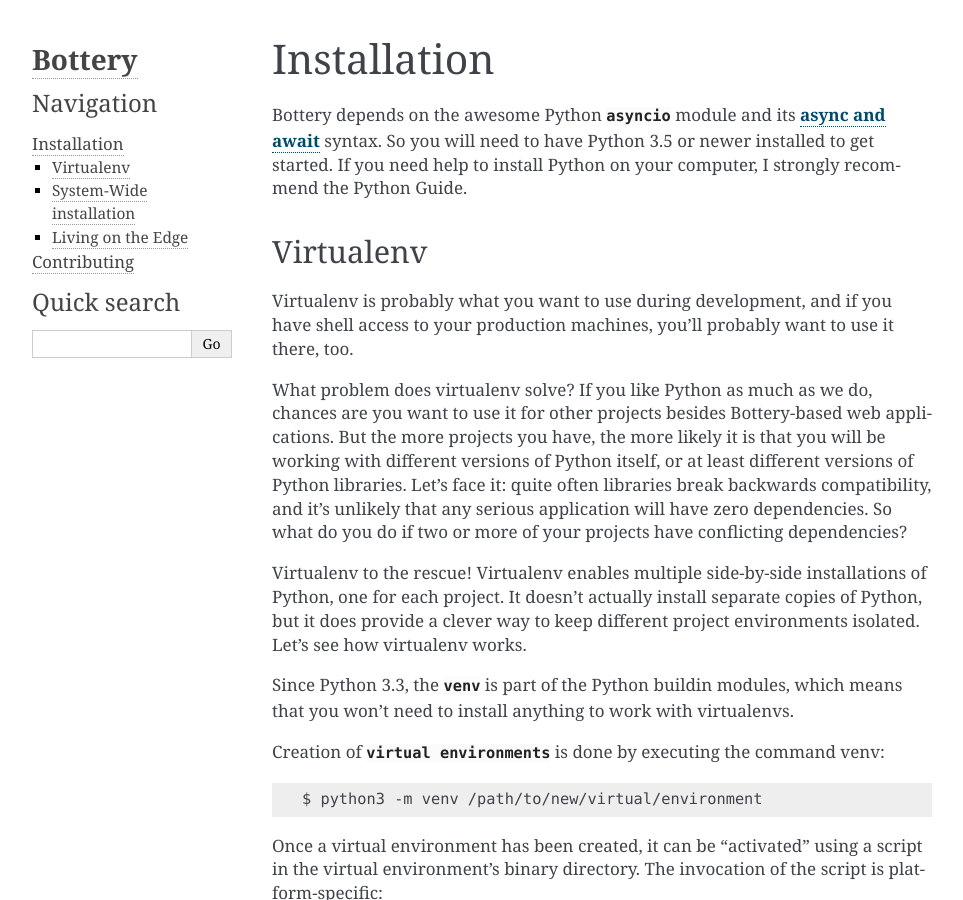
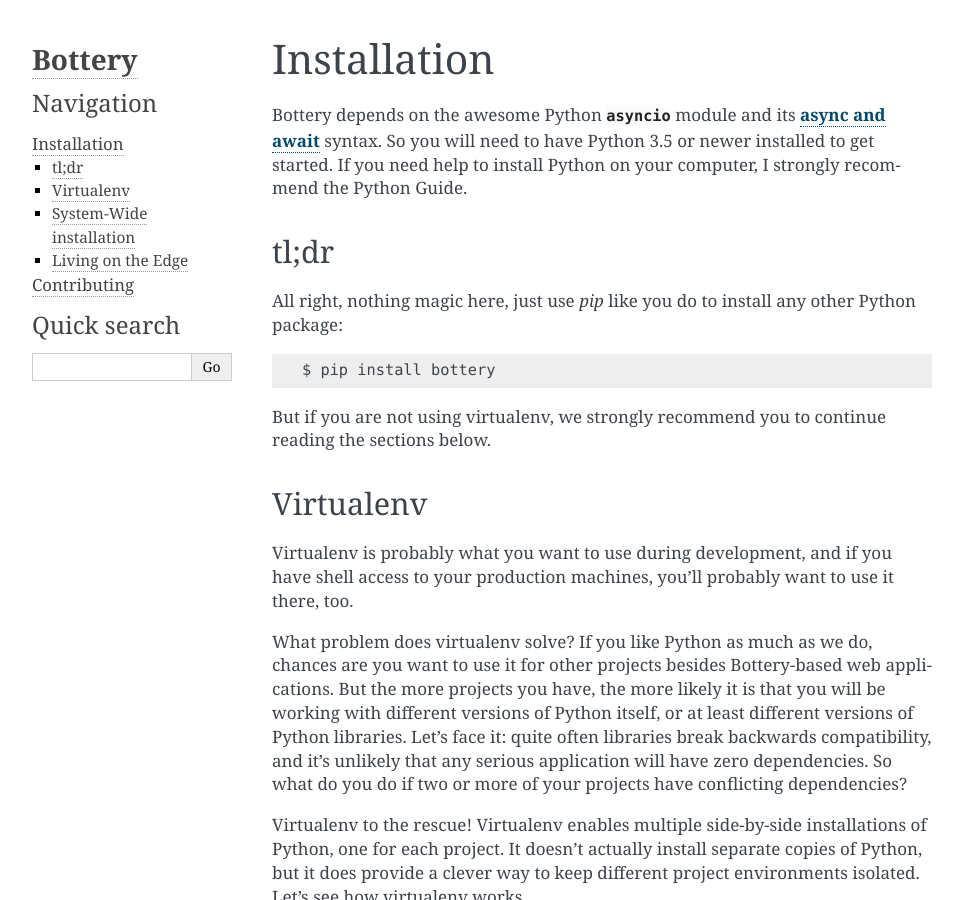
Before and after one commit to rougeth/bottery, a Sphinx documentation site: the page built from docs/installation.rst, in a window 1280 px wide and 900 px high. Shown: the whole window, without its empty margins (148-1111 px from the left). Built offline with Sphinx 7.4.7, drawn with Linux system fonts in a browser that asks for light colours.

Commit message:
Add tl;dr section on installation docs

```diff
--- a/docs/installation.rst
+++ b/docs/installation.rst
@@ -5,6 +5,16 @@
 
 Bottery depends on the awesome Python :py:mod:`asyncio` module and its :pep:`async and await<492>` syntax. So you will need to have Python 3.5 or newer installed to get started. If you need help to install Python on your computer, I strongly recommend the :ref:`Python Guide <pythonguide:installation>`.
 
+tl;dr
+-----
+
+All right, nothing magic here, just use `pip` like you do to install any other Python package:
+
+.. code-block:: bash
+
+   $ pip install bottery
+
+But if you are not using virtualenv, we strongly recommend you to continue reading the sections below.
 
 Virtualenv
 ----------
```
